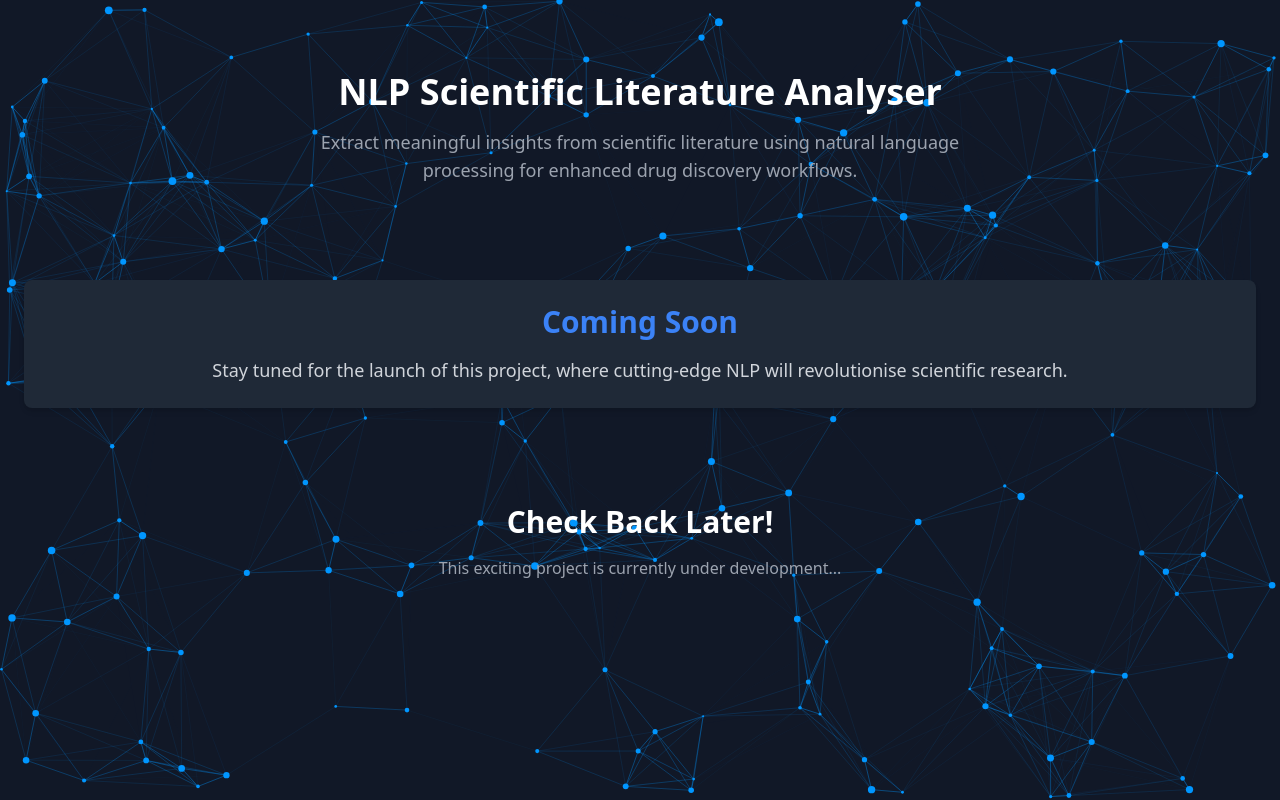
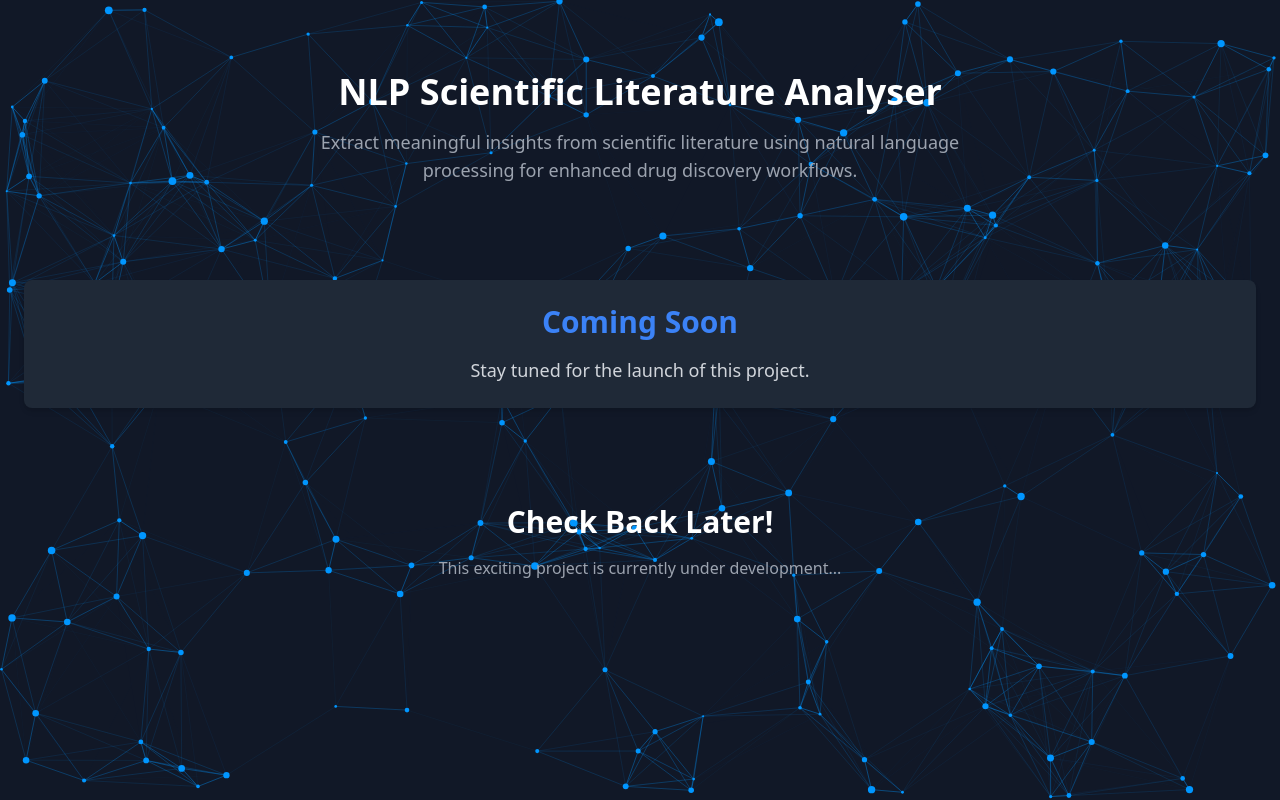
Before and after one commit to Sheldon01/portfolio-site, a Next.js app: page /projects/nlp-scientific-literature-analyser in a window 1280 px wide. Built offline with nearby package versions, Linux system fonts and the light colour scheme.

Commit message:
edited wording on nlp page

```diff
--- a/src/app/projects/nlp-scientific-literature-analyser/page.tsx
+++ b/src/app/projects/nlp-scientific-literature-analyser/page.tsx
@@ -37,8 +37,7 @@ export default function NLPScientificLiteratureAnalyser() {
               Coming Soon
             </h2>
             <p className="text-lg text-gray-300">
-              Stay tuned for the launch of this project, where cutting-edge NLP
-              will revolutionise scientific research.
+              Stay tuned for the launch of this project.
             </p>
           </div>
         </section>
```
